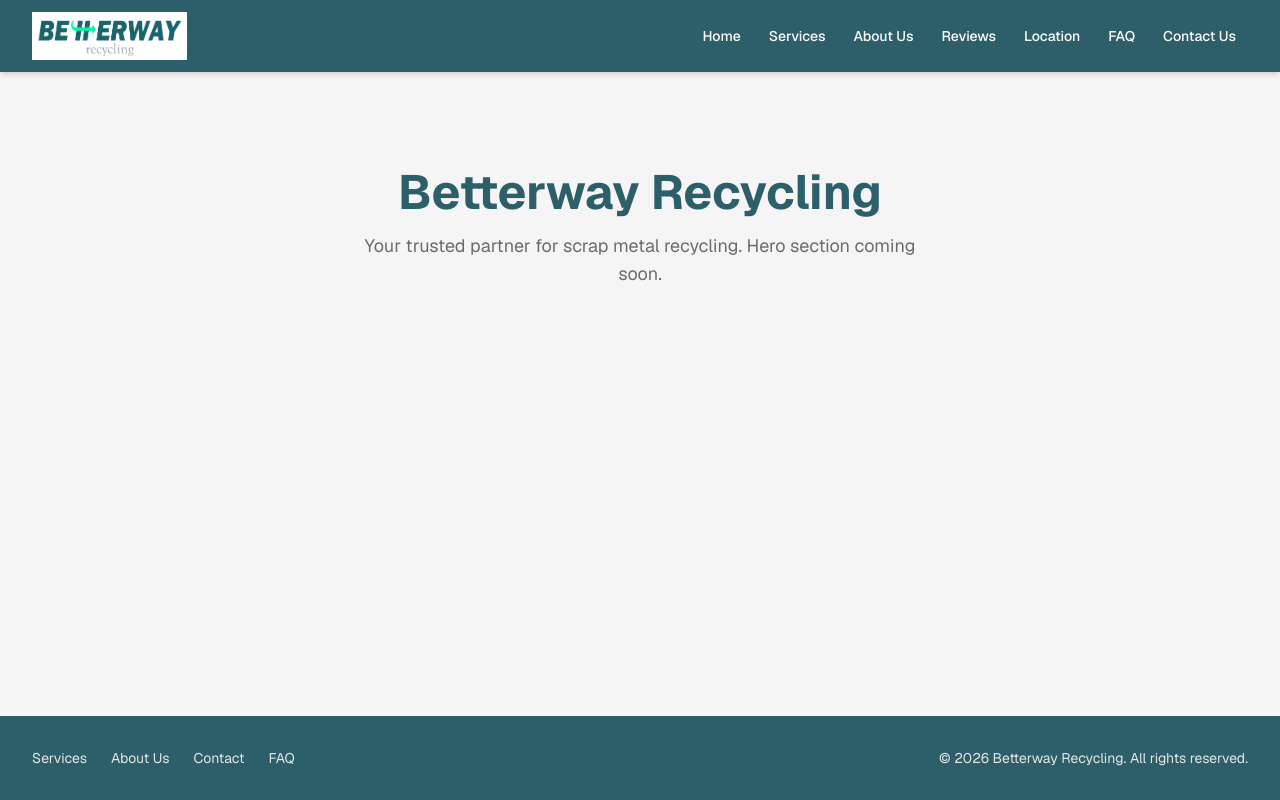
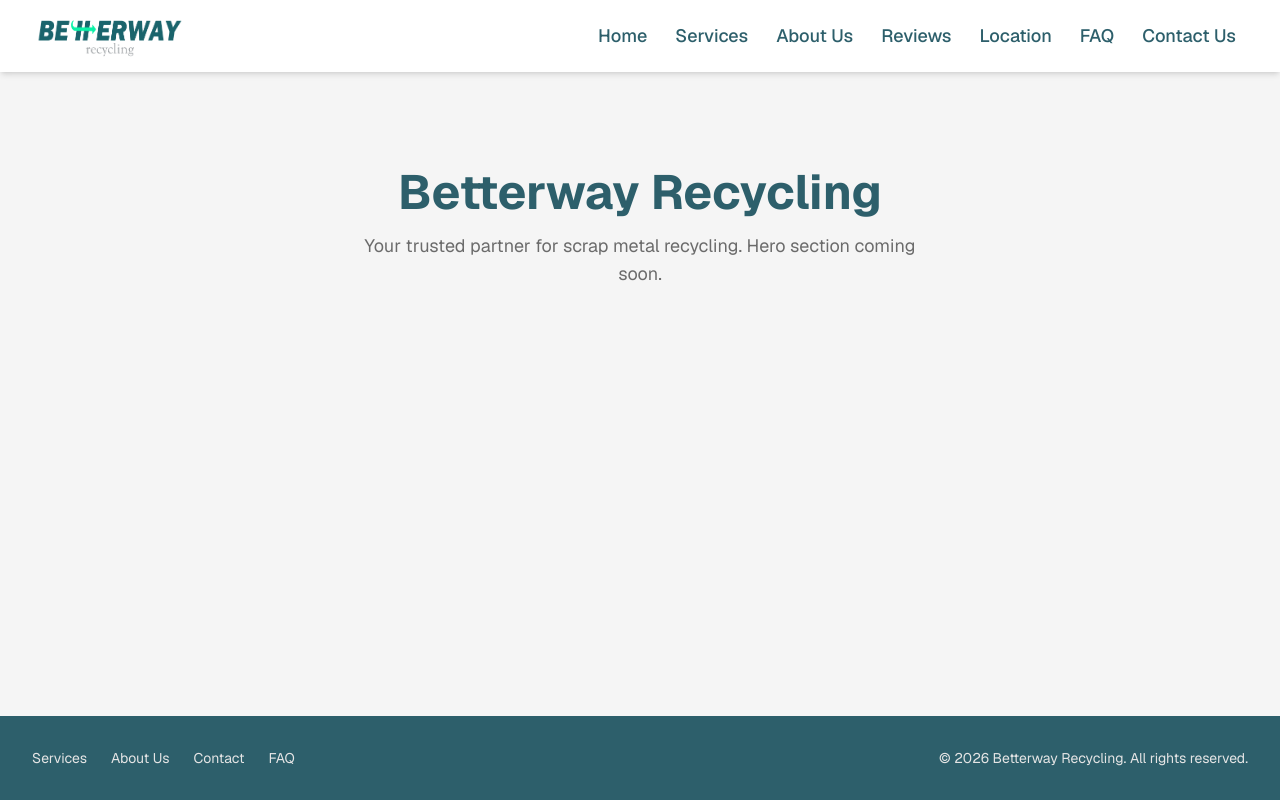
Before and after one commit to ttamd04/betterway-metal-v1, a Next.js app: page / in a window 1280 px wide. Built offline with nearby package versions, Linux system fonts and the light colour scheme.

Commit message:
White header with larger nav links

```diff
--- a/src/components/Header.tsx
+++ b/src/components/Header.tsx
@@ -18,7 +18,7 @@
   const [mobileOpen, setMobileOpen] = useState(false);
 
   return (
-    <header className="bg-primary sticky top-0 z-50 shadow-md">
+    <header className="bg-white sticky top-0 z-50 shadow-md">
       <div className="mx-auto flex max-w-7xl items-center justify-between px-4 py-3 sm:px-6 lg:px-8">
         {/* Logo */}
         <Link href="/" className="flex-shrink-0">
@@ -38,7 +38,7 @@
             <Link
               key={link.href}
               href={link.href}
-              className="rounded-md px-3 py-2 text-sm font-medium text-white transition-colors hover:bg-primary-dark hover:text-accent"
+              className="rounded-md px-3 py-2 text-lg font-medium text-primary transition-colors hover:text-accent"
             >
               {link.label}
             </Link>
@@ -48,7 +48,7 @@
         {/* Mobile hamburger button */}
         <button
           type="button"
-          className="inline-flex items-center justify-center rounded-md p-2 text-white hover:bg-primary-dark md:hidden"
+          className="inline-flex items-center justify-center rounded-md p-2 text-primary hover:text-accent md:hidden"
           onClick={() => setMobileOpen(!mobileOpen)}
           aria-expanded={mobileOpen}
           aria-label="Toggle navigation menu"
@@ -67,13 +67,13 @@
 
       {/* Mobile menu dropdown */}
       {mobileOpen && (
-        <nav className="border-t border-primary-dark bg-primary md:hidden">
+        <nav className="border-t border-gray-light bg-white md:hidden">
           <div className="space-y-1 px-4 py-3">
             {navLinks.map((link) => (
               <Link
                 key={link.href}
                 href={link.href}
-                className="block rounded-md px-3 py-2 text-base font-medium text-white transition-colors hover:bg-primary-dark hover:text-accent"
+                className="block rounded-md px-3 py-2 text-lg font-medium text-primary transition-colors hover:text-accent"
                 onClick={() => setMobileOpen(false)}
               >
                 {link.label}
```
